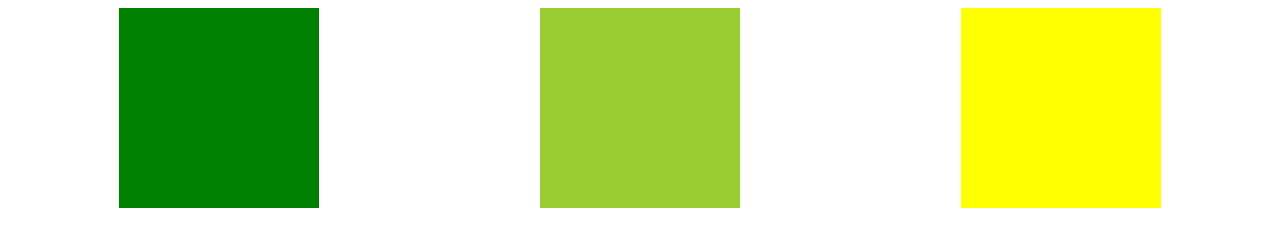
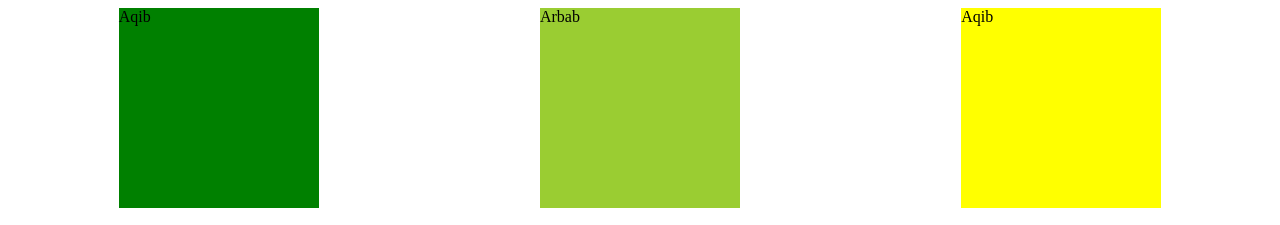
Before and after one commit to aqib-mehmood/Web-Flexboxes, a plain HTML site: page index.html in a window 1280 px wide. Shown: the top 225 px of the page. Drawn offline with Linux system fonts and the light colour scheme.

Commit message:
added name to div

```diff
--- a/index.html
+++ b/index.html
@@ -38,9 +38,9 @@
 
 <body>
     <div class="container">
-        <div class="c1"></div>
-        <div class="c2"></div>
-        <div class="c3"></div>
+        <div class="c1">Aqib</div>
+        <div class="c2">Arbab</div>
+        <div class="c3">Aqib</div>
     </div>
     <div class="container">
         <div class="c1"></div>
```
